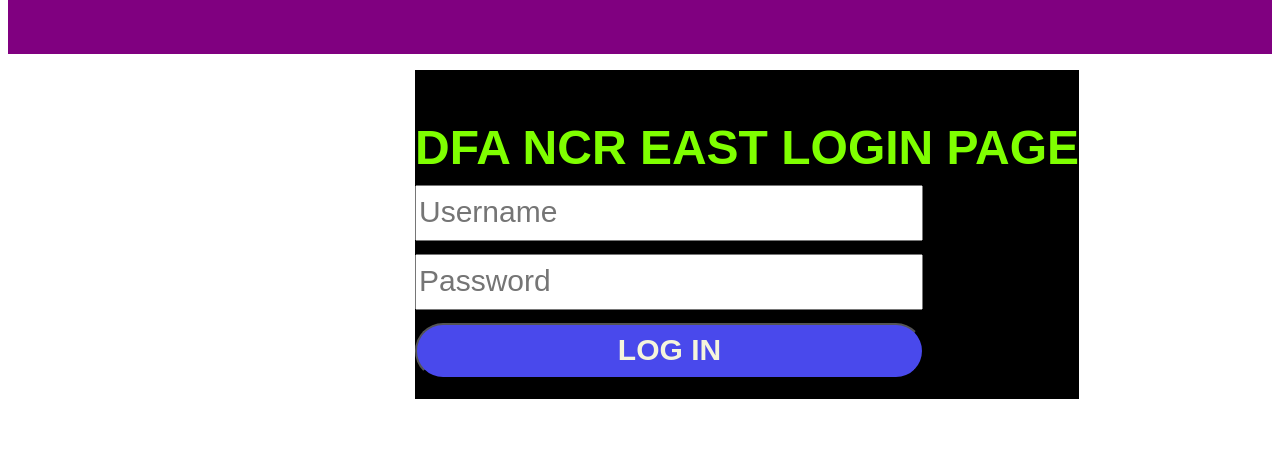
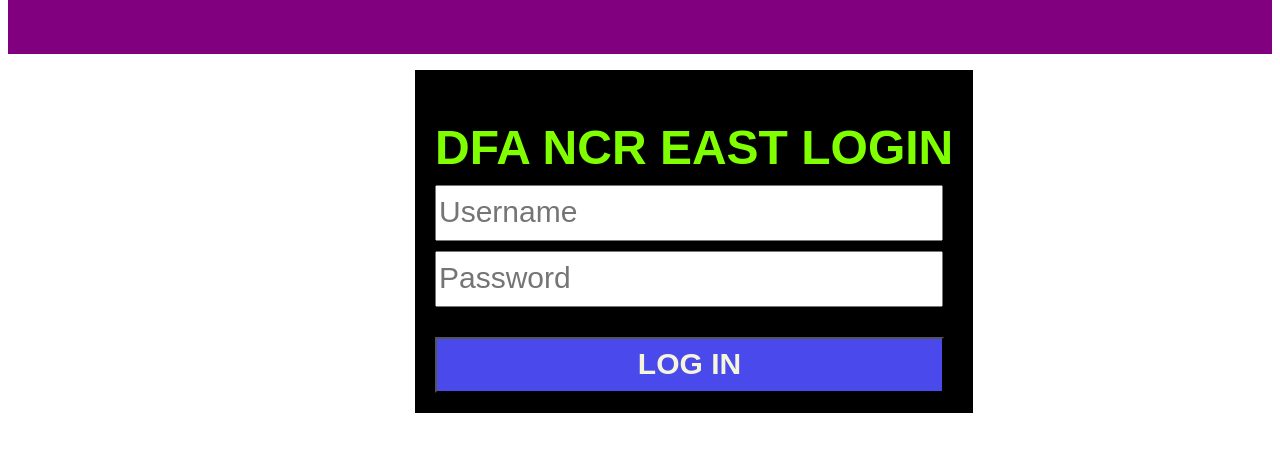
Before and after one commit to PrinceSanguan/MP1, a plain HTML site: page DFA.html in a window 1280 px wide. Shown: the part 193-644 px from the top of the page. Drawn offline with Linux system fonts and the light colour scheme.

Commit message:
nothing new

```diff
--- a/DFA.CSS
+++ b/DFA.CSS
@@ -2,6 +2,8 @@
     background-color:black;
     display: inline-block;
     margin-left: 32.2%;
+    padding-left: 20px;
+    padding-right: 20px;
 }
 
 .dfalogin {
@@ -41,11 +43,11 @@
     cursor: pointer;
     padding-bottom: 10px;
     padding-top: 8px;
-    border-radius: 50px;
     background-color: rgb(73, 73, 236);
     color: beige;
     font-weight: bold;
     margin-bottom: 20px;
+    margin-top: 20px;
 }
 
 .space {
--- a/DFA.html
+++ b/DFA.html
@@ -13,7 +13,7 @@
             <p class="space">&nbsp;</p>
 
         <div class="div-login">
-            <p class="dfalogin">DFA NCR EAST LOGIN PAGE</p>
+            <p class="dfalogin">DFA NCR EAST LOGIN</p>
 
             <input class="username-input" type="text" placeholder="Username">
 
```
